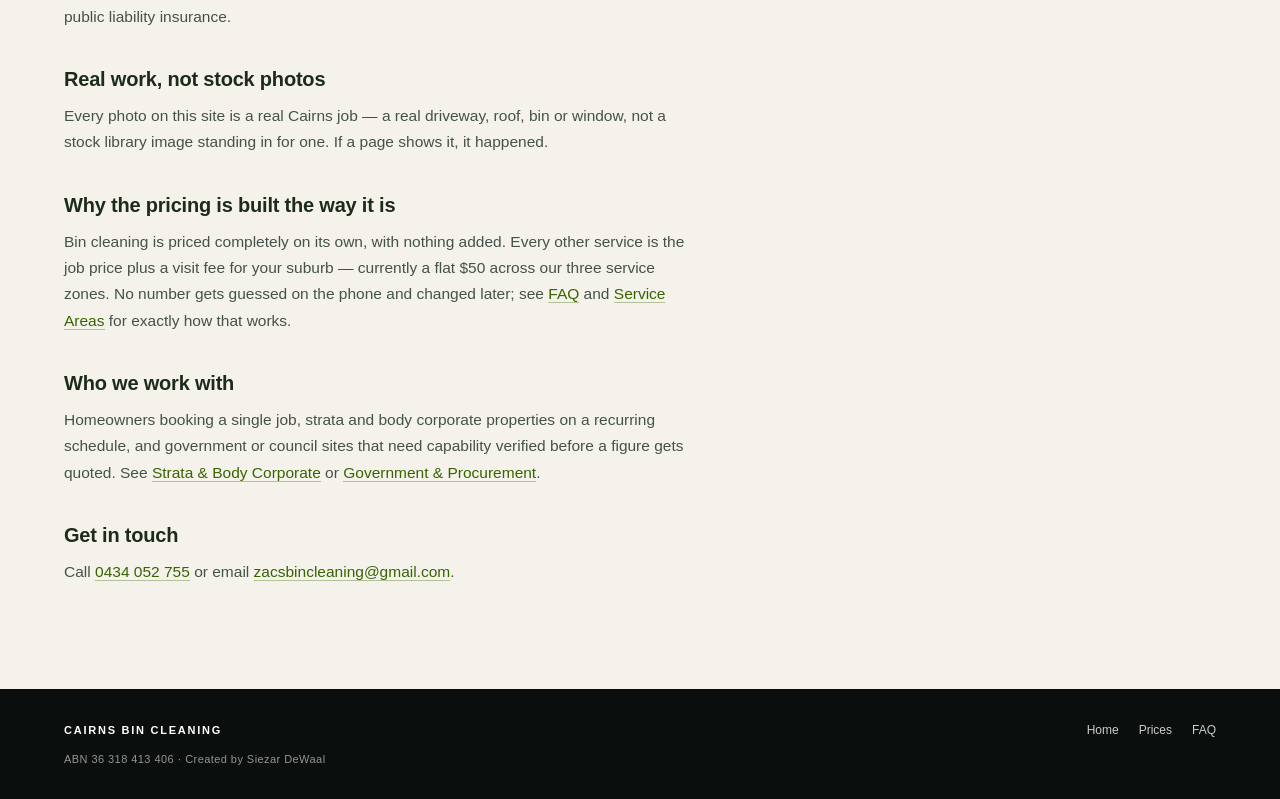
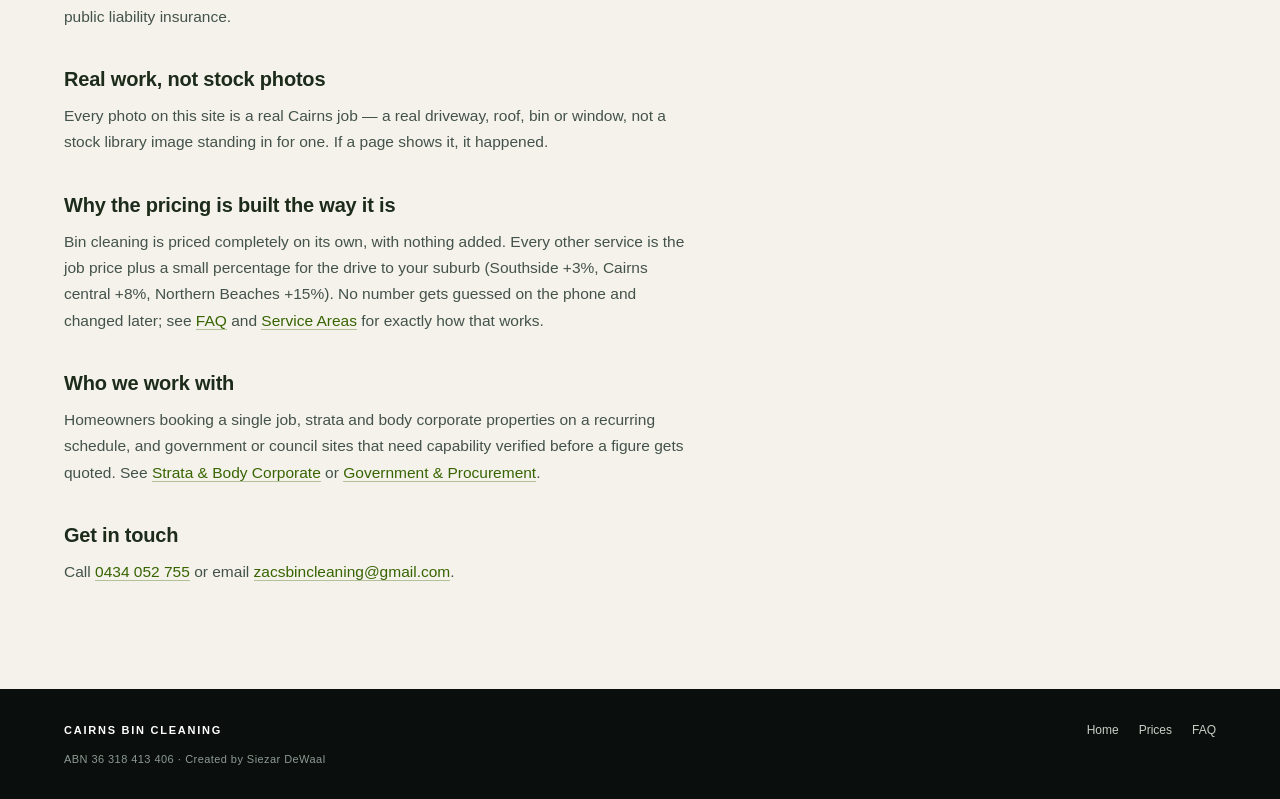
Before and after one commit to CairnsBinCleaning/CBC, a Next.js app: page /about in a window 1280 px wide. Shown: the part 820-1619 px from the top of the page. Built offline with nearby package versions, Linux system fonts and the light colour scheme; no server answers.

Commit message:
Update page.tsx

```diff
--- a/app/about/page.tsx
+++ b/app/about/page.tsx
@@ -1,5 +1,6 @@
 import type { Metadata } from "next";
 import Link from "next/link";
+import { loadingSummary } from "../../lib/pricing";
 
 export const metadata: Metadata = {
   title: "About | Cairns Bin Cleaning",
@@ -52,9 +53,8 @@ export default function About() {
         <h2>Why the pricing is built the way it is</h2>
         <p>
           Bin cleaning is priced completely on its own, with nothing added.
-          Every other service is the job price plus a visit fee for
-          your suburb — currently a flat $50 across our three service
-          zones. No number gets guessed on the phone and changed later; see{" "}
+          Every other service is the job price plus a small percentage for
+          the drive to your suburb ({loadingSummary()}). No number gets guessed on the phone and changed later; see{" "}
           <Link href="/faq">FAQ</Link> and{" "}
           <Link href="/service-areas">Service Areas</Link> for exactly how
           that works.
```
